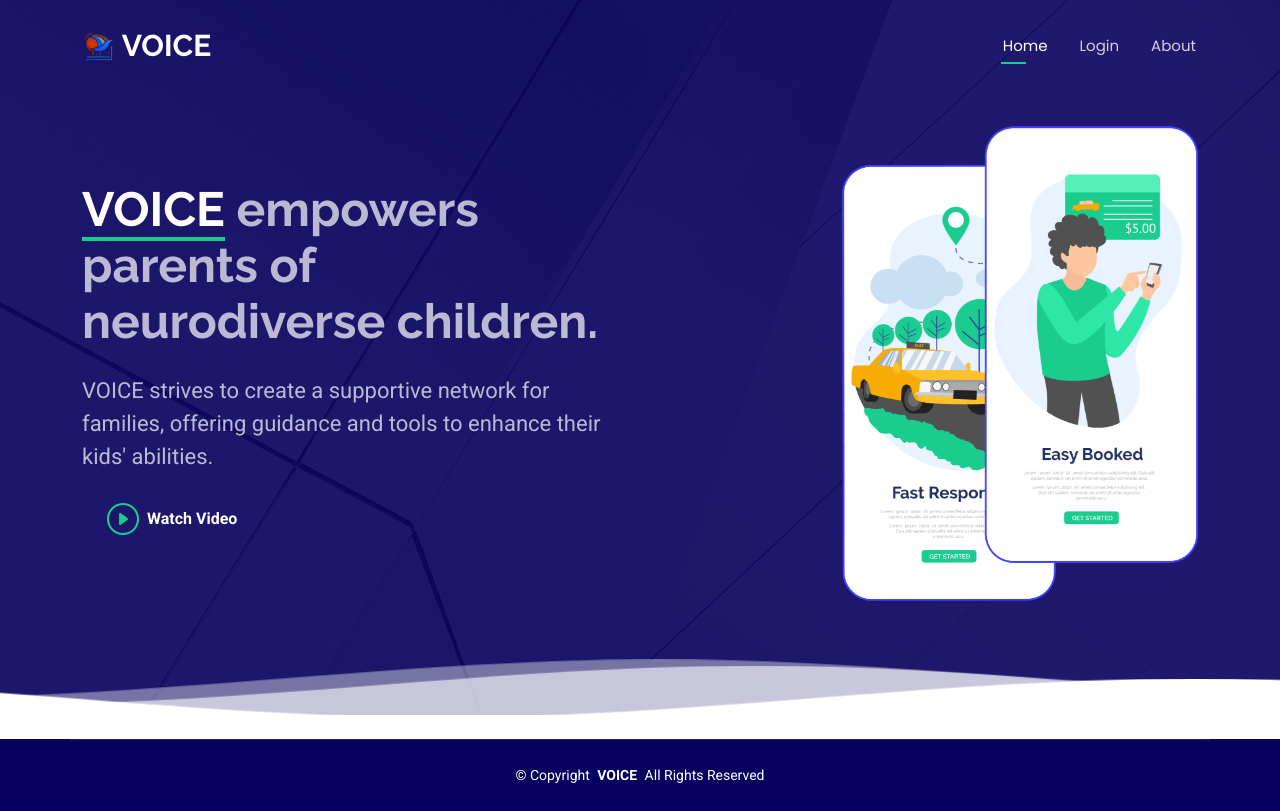
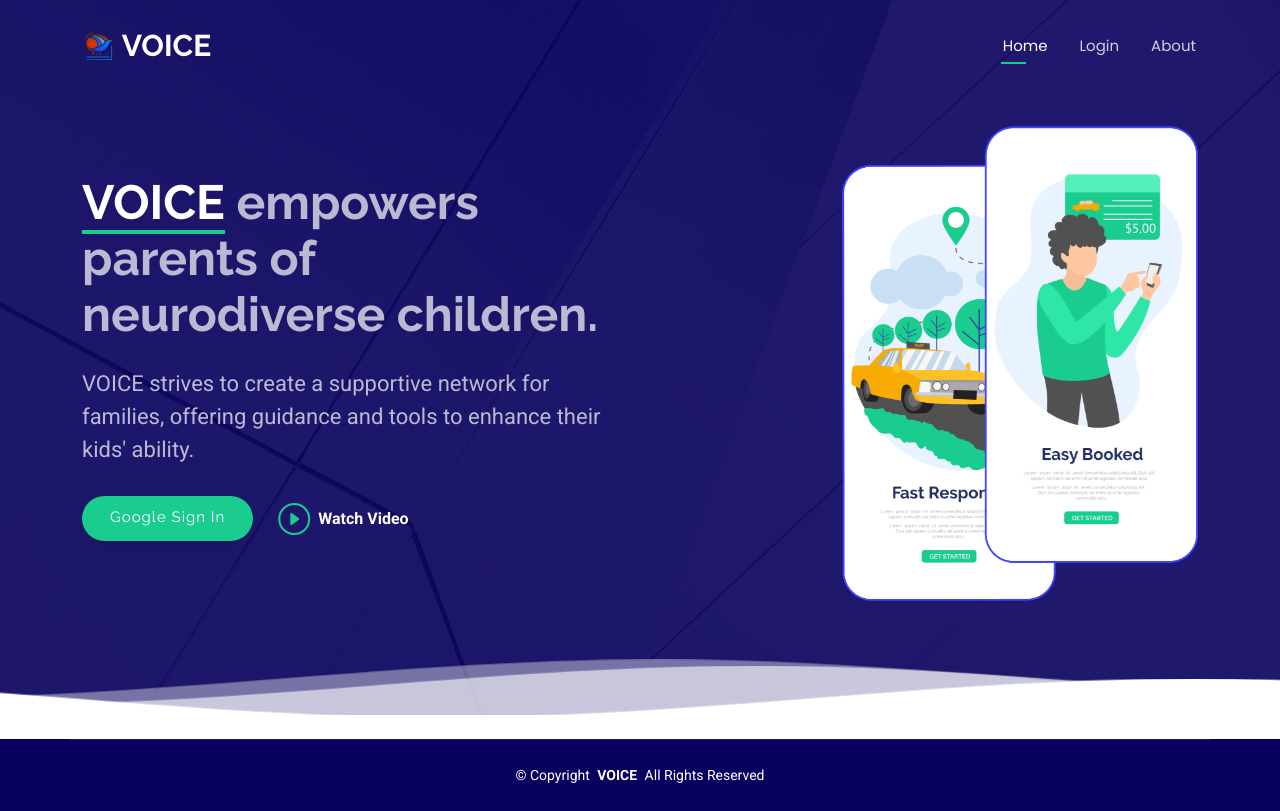
Before and after one commit to pannacodebase/voice, a Flask app: template templates/starter-page.html in a window 1280 px wide. Run offline with Flask 2, Linux system fonts and the light colour scheme; the template is opened without the code that fills it, so the values that code supplies are empty; some libraries are stand-ins or nearby versions.

Commit message:
Update starter-page.html

```diff
--- a/templates/starter-page.html
+++ b/templates/starter-page.html
@@ -30,14 +30,13 @@
 
   <!-- Google Sign-In Library -->
   <script src="https://apis.google.com/js/platform.js" async defer></script>
-
+  <meta name="google-signin-client_id" content="YOUR_CLIENT_ID.apps.googleusercontent.com">
 </head>
 
 <body class="starter-page-page">
 
   <header id="header" class="header d-flex align-items-center fixed-top">
     <div class="container-fluid container-xl position-relative d-flex align-items-center justify-content-between">
-
       <a href="index.html" class="logo d-flex align-items-center">
         <img src="assets/img/logo.png"/>
         <h1 class="sitename">VOICE</h1>
@@ -69,11 +68,11 @@
 
           <div class="col-lg-6 d-flex flex-column justify-content-center" data-aos="fade-in">
             <h1><span>VOICE</span> empowers parents of neurodiverse children.</h1>
-            <p>VOICE strives to create a supportive network for families, offering guidance and tools to enhance their kids' abilities.</p>
+            <p>VOICE strives to create a supportive network for families, offering guidance and tools to enhance their kids' ability.</p>
             <div class="d-flex">
               <!-- Google Sign-In Button -->
-              <div class="g-signin2" data-onsuccess="onSignIn" data-theme="dark"></div>
-              <a href="https://www.youtube.com/watch?v=zObuIiBpJ1s" class="glightbox btn-watch-video d-flex align-items-center"><i class="bi bi-play-circle"></i><span>Watch Video</span></a>
+              <div class="btn-get-started g-signin2" data-onsuccess="onSignIn">Google Sign In</div>
+              <a href="https://www.youtube.com/watch?v=Y7f98aduVJ8" class="glightbox btn-watch-video d-flex align-items-center"><i class="bi bi-play-circle"></i><span>Watch Video</span></a>
             </div>
           </div>
 
@@ -100,11 +99,9 @@
   </main>
 
   <footer id="footer" class="footer dark-background">
-
     <div class="container copyright text-center mt-4">
       <p>© <span>Copyright</span> <strong class="px-1 sitename">VOICE</strong> <span>All Rights Reserved</span></p>
     </div>
-
   </footer>
 
   <!-- Scroll Top -->
@@ -127,29 +124,33 @@
   <!-- Google Sign-In Script -->
   <script>
     function onSignIn(googleUser) {
-      // Get the Google user profile information
       var profile = googleUser.getBasicProfile();
       console.log('ID: ' + profile.getId());
       console.log('Name: ' + profile.getName());
       console.log('Image URL: ' + profile.getImageUrl());
       console.log('Email: ' + profile.getEmail());
 
-      // Optionally, you can send the ID token to your server for verification and to create a session
       var id_token = googleUser.getAuthResponse().id_token;
       console.log('ID Token: ' + id_token);
 
-      // Here you might want to send the token to your server or handle login completion
-      // Example: sendTokenToServer(id_token);
-    }
-
-    function onSignOut() {
-      var auth2 = gapi.auth2.getAuthInstance();
-      auth2.signOut().then(function () {
-        console.log('User signed out.');
+      // Send the ID token to your server
+      fetch('/verify_token', {
+        method: 'POST',
+        headers: {
+          'Content-Type': 'application/json'
+        },
+        body: JSON.stringify({ id_token: id_token })
+      })
+      .then(response => response.json())
+      .then(data => {
+        console.log('Server response:', data);
+        // Handle server response
+      })
+      .catch(error => {
+        console.error('Error:', error);
       });
     }
   </script>
 
 </body>
-
 </html>
```
